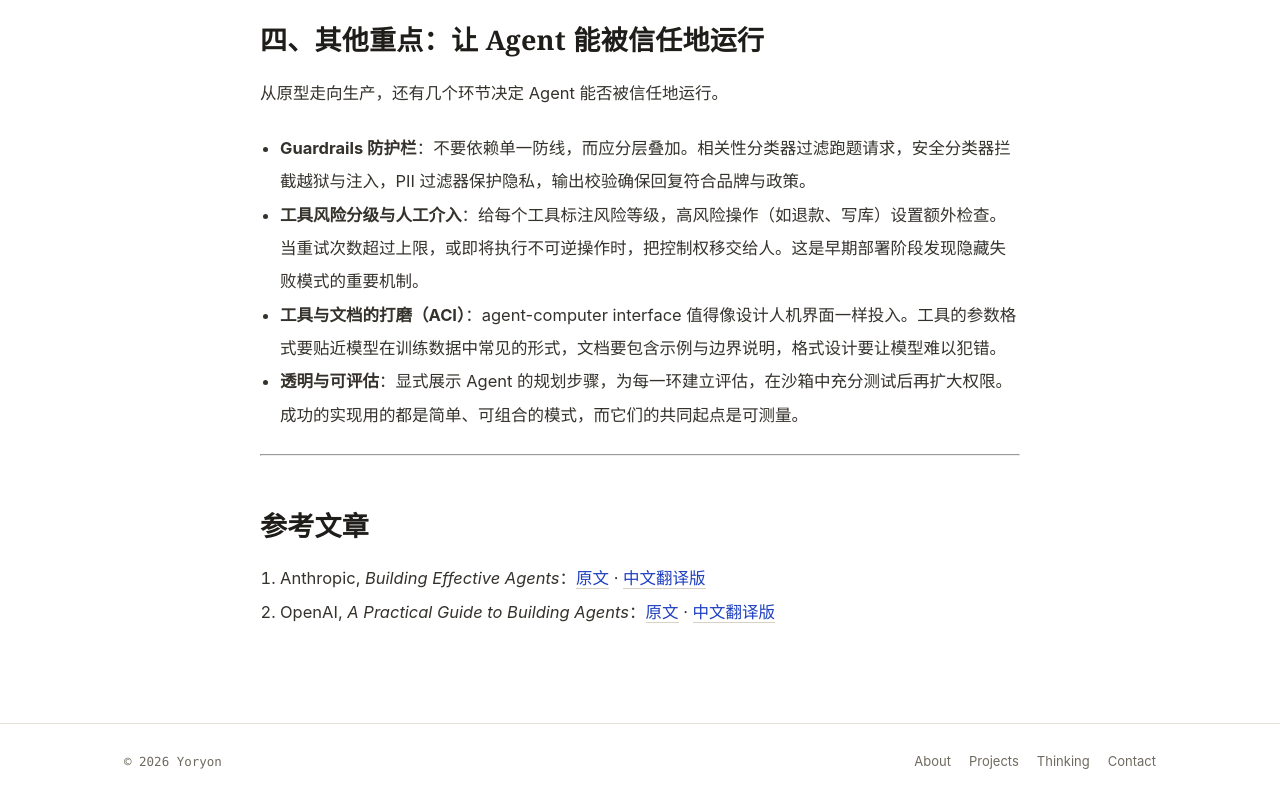
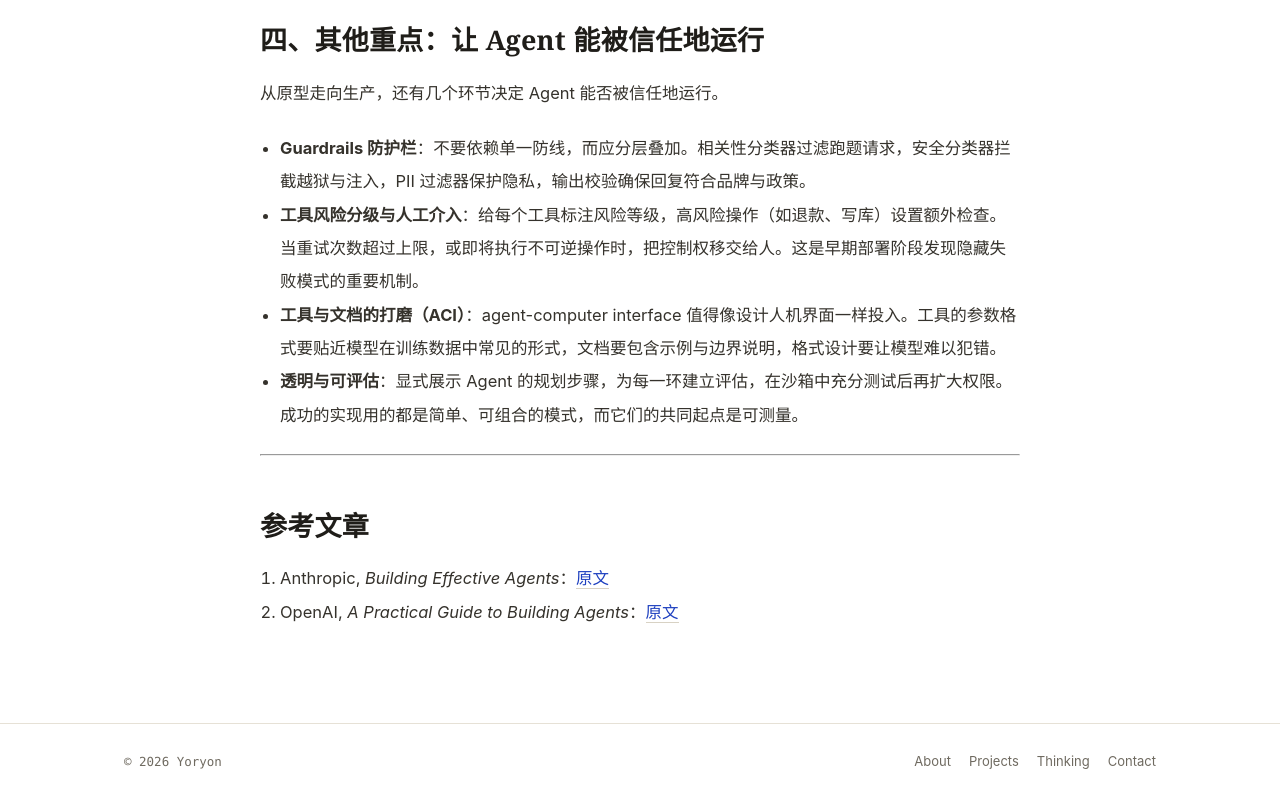
Before and after one commit to nanzhi84/yoryon-homepage, an Astro site in the folder web/: page /blog/workflow-to-agent-patterns in a window 1280 px wide. Shown: the part 5350-6150 px from the top of the page. Built offline with nearby package versions, Linux system fonts and the light colour scheme; Astro itself is replaced by a stand-in of ours; some packages are replaced by stand-ins of ours.

Commit message:
fix: remove translated reference links

```diff
--- a/web/src/content/blog/workflow-to-agent-patterns.md
+++ b/web/src/content/blog/workflow-to-agent-patterns.md
@@ -90,5 +90,5 @@ Agent 本身的实现出乎意料地简单：就是基本块在循环中运行
 
 ## 参考文章
 
-1. Anthropic, *Building Effective Agents*：[原文](https://www.anthropic.com/engineering/building-effective-agents) · [中文翻译版](https://app.notion.com/p/211fac457c58426a92aa13f58f73b48e)
-2. OpenAI, *A Practical Guide to Building Agents*：[原文](https://openai.com/business/guides-and-resources/a-practical-guide-to-building-ai-agents/) · [中文翻译版](https://app.notion.com/p/d30cd37ae08046f8bb30d5c5b8bb8637)
+1. Anthropic, *Building Effective Agents*：[原文](https://www.anthropic.com/engineering/building-effective-agents)
+2. OpenAI, *A Practical Guide to Building Agents*：[原文](https://openai.com/business/guides-and-resources/a-practical-guide-to-building-ai-agents/)
```
